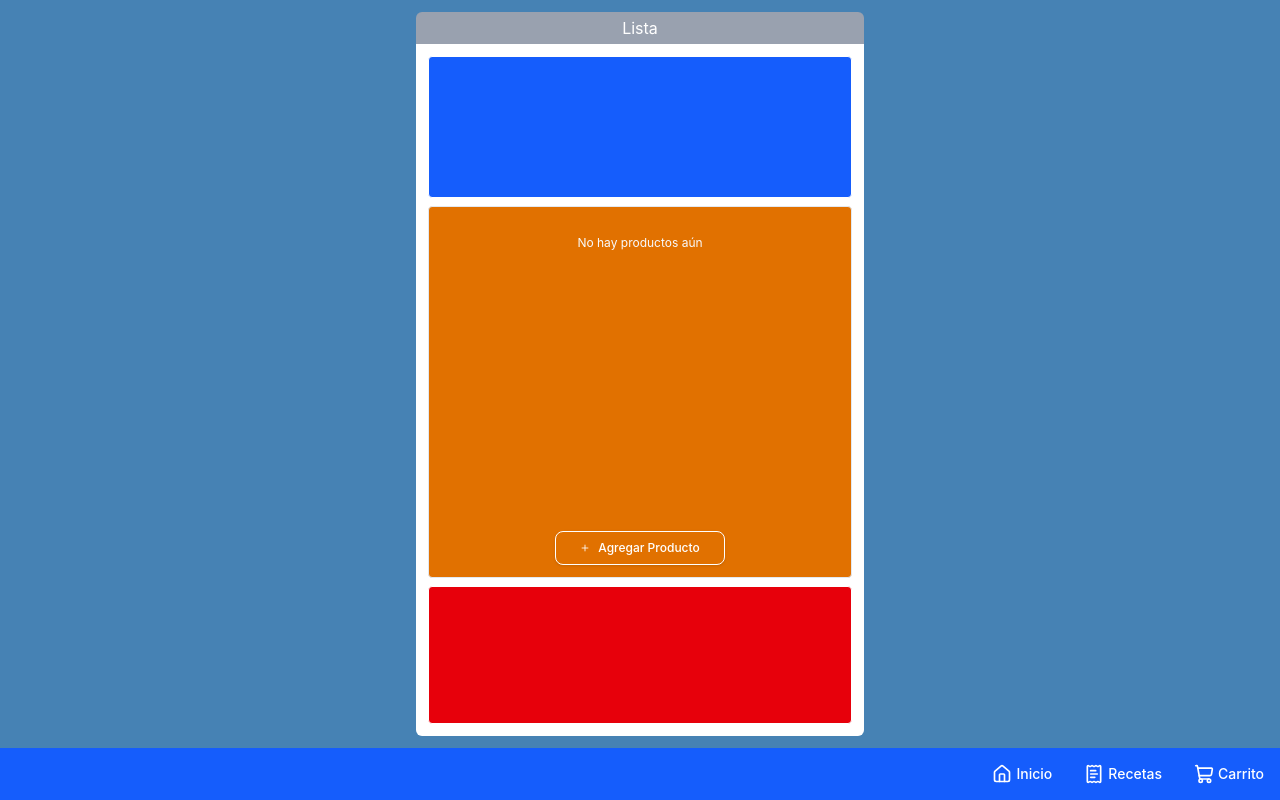
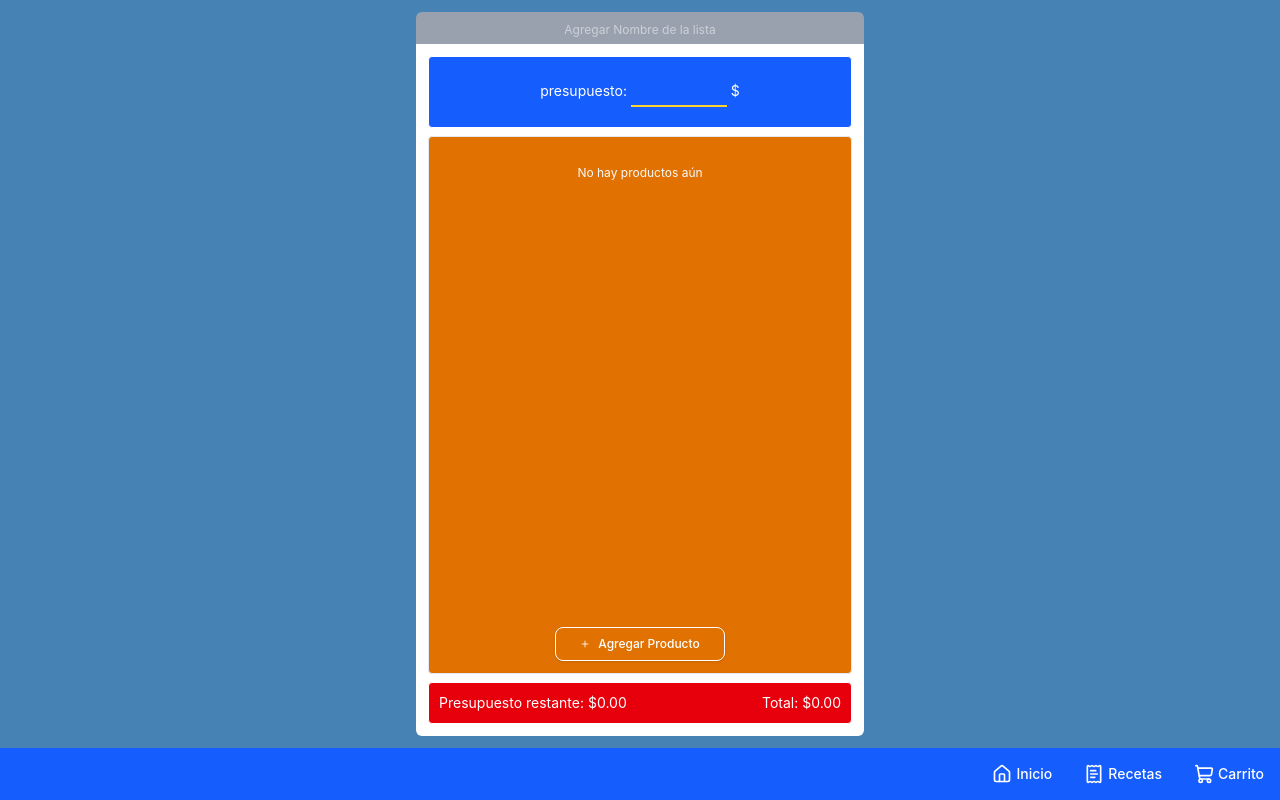
Before and after one commit to gabrielCazz22/superCash, a React (Vite) app: page /Shopping in a window 1280 px wide. Built offline with nearby package versions, Linux system fonts and the light colour scheme.

Commit message:
Fix(Shopping, ShoppingItems): se arreglo el error que hacia que hacia que se multiplicara los gramos como si fueran kilos

```diff
--- a/src/components/ui/ShoppingItems.tsx
+++ b/src/components/ui/ShoppingItems.tsx
@@ -18,6 +18,12 @@ export interface ShoppingItemsProps {
 
 export function ShoppingItems({ producto, onToggle, onEliminar }: ShoppingItemsProps) {
 
+
+
+    const factorCantidad = producto.unidad === 'g' ? producto.cantidad / 1000 : producto.cantidad
+
+    const subTotal = factorCantidad * (producto.precioUnitario ?? 0)
+
     return (
         <div className="flex items-center justify-between p-2.5 bg-white border border-slate-200 rounded-lg shadow-sm">
 
@@ -36,7 +42,7 @@ export function ShoppingItems({ producto, onToggle, onEliminar }: ShoppingItemsP
             </span>
 
             <span className="font-semibold text-sm text-emerald-600 mr-2">
-                ${((producto.precioUnitario ?? 0) * producto.cantidad).toFixed(2)}
+                ${(subTotal.toFixed(2))}
             </span>
 
             <div className="flex items-center gap-2 ">
--- a/src/pages/Shopping.tsx
+++ b/src/pages/Shopping.tsx
@@ -17,16 +17,47 @@ export default function Shopping() {
         toggleComprado,
 
     } = useShopping()
+
+    const [presupuesto, setPresupuesto] = useState<number>()
+    const [nombreLista, setNombreLista] = useState<string>("")
+
+
+
+    const totalPrecio = productos.reduce((acumulador, p) => {
+
+        const cantidadReal = p.unidad === "g" ? p.cantidad / 1000 : p.cantidad;
+        const subTotal = (p.precioUnitario ?? 0) * cantidadReal;
+        return acumulador + subTotal;
+    }, 0
+    )
+
+    const presupuestoRestante = presupuesto === undefined ? 0 : presupuesto - totalPrecio;
+
+
+
+
+
     return (
+
 
         <>
             <main className="flex flex-col w-full h-full items-center p-3 bg-[steelblue] text-white overflow-hidden">
-                <header className="bg-gray-400 w-full max-w-md h-8 rounded-t-md shrink-0 flex  justify-center items-center text-center"><p>Lista</p></header>
+                <header className="bg-gray-400 w-full max-w-md h-8 rounded-t-md shrink-0 flex  justify-center items-center text-center">
+                    <div><input className="text-center w-40 text-xs " type="text" value={nombreLista} placeholder="Agregar Nombre de la lista" onChange={(e) => {
+                        setNombreLista(e.target.value)
+                    }} /></div>
+                </header>
 
                 {/* Body */}
                 <div className="flex flex-col w-full max-w-md flex-1 bg-white gap-2 p-3 justify-between rounded-b-md overflow-hidden min-h-0">
 
-                    <div className="border w-full p-3 shrink-0 bg-blue-600 rounded flex-1"></div>
+                    <div className="flex justify-center items-end border w-full p-5 shrink-0 bg-blue-600 rounded ">
+
+                        <div className="text-sm">presupuesto: <input type="number" value={presupuesto ?? ""} onChange={(e) => setPresupuesto(e.target.value === "" ? undefined : (Number(e.target.value)))}
+                            className="bg-transparent border-0 border-b-2 border-amber-300 text-white w-24 py-1 text-center outline-none focus:border-white transition-colors font-medium" /> $</div>
+
+
+                    </div>
 
                     <div className="border border-slate-200 w-full p-3 flex-3 bg-amber-600 overflow-y-auto rounded flex flex-col gap-2 min-h-0">
                         {productos.length === 0 ? (
@@ -53,7 +84,12 @@ export default function Shopping() {
                     </div>
 
 
-                    <div className="border w-full p-2.5 shrink-0 bg-red-600 rounded flex-1"></div>
+                    {/* Total */}
+                    <div className="border w-full p-2.5 shrink-0 bg-red-600 rounded flex justify-between items-end">
+                        <div className="text-sm">Presupuesto restante: ${presupuestoRestante.toFixed(2)}</div>
+                        <div className="text-sm">Total: ${totalPrecio.toFixed(2)}</div>
+
+                    </div>
 
 
 
```
